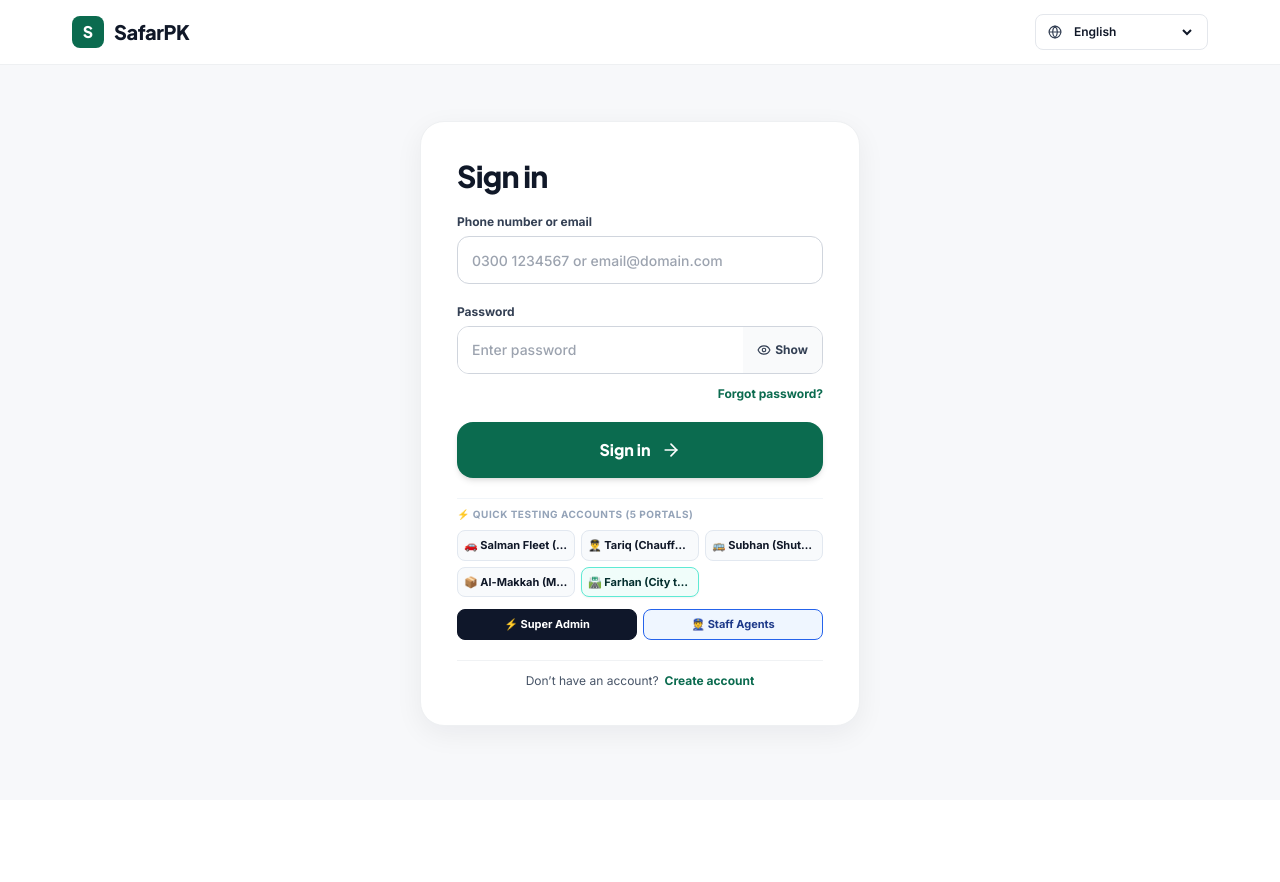
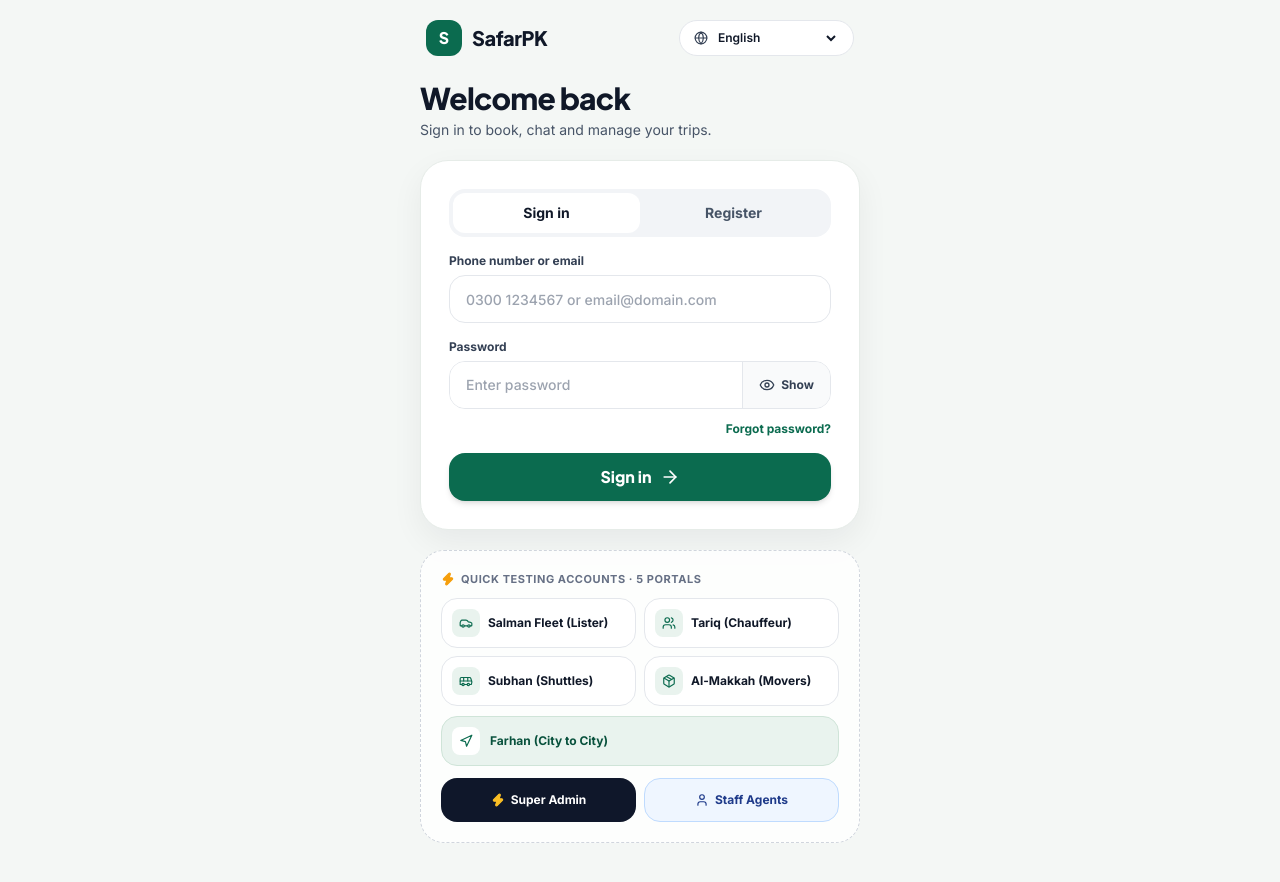
Before and after one commit to mshahiddeveloper/Vehicle-project-backup, a Next.js app in the folder frontend/: page /login in a window 1280 px wide. Before the commit the page ends 800 px from the top, so only its background shows below. Built offline with nearby package versions, Linux system fonts and the light colour scheme; no server answers; a web font is replaced by a local one.

Commit message:
style(login): update sign-in page to V2 layout while preserving all options

```diff
--- a/frontend/src/app/login/page.tsx
+++ b/frontend/src/app/login/page.tsx
@@ -3,7 +3,20 @@
 import React, { useState, Suspense } from 'react';
 import Link from 'next/link';
 import { useRouter, useSearchParams } from 'next/navigation';
-import { Globe, Lock, Eye, EyeOff, ArrowRight, ShieldCheck, UserCheck, AlertCircle } from 'lucide-react';
+import {
+  Globe,
+  Eye,
+  EyeOff,
+  ArrowRight,
+  AlertCircle,
+  Car,
+  Users,
+  Bus,
+  Package,
+  Navigation,
+  User,
+  Zap,
+} from 'lucide-react';
 import { authenticateUser, getUserDashboardPath, setActiveUser, RegisteredUser } from '@/data/userAuth';
 import { executePendingWishlistIfAny, syncWishlistFromServer } from '@/data/wishlist';
 import { MobilePullToRefresh } from '@/components/MobilePullToRefresh';
@@ -165,19 +178,19 @@ function LoginContent() {
   };
 
   return (
-    <div className="min-h-screen bg-[#F7F8FA] text-[#101828] font-sans flex flex-col">
-      {/* Brand Header */}
-      <header className="bg-white border-b border-[#EEF0F2]">
-        <div className="max-w-[1200px] mx-auto px-5 sm:px-8 py-3.5 flex items-center justify-between">
+    <div className="min-h-screen bg-[#F4F7F5] text-[#101828] font-sans flex flex-col">
+      {/* Top Bar */}
+      <header className="w-full">
+        <div className="max-w-[460px] mx-auto px-4 pt-5 pb-2 flex items-center justify-between">
           <Link href="/" className="flex items-center gap-2.5 text-[#101828]">
-            <span className="w-8 h-8 rounded-lg bg-[#0B6B4F] text-white flex items-center justify-center font-heading font-extrabold text-base">
+            <span className="w-9 h-9 rounded-xl bg-[#0B6B4F] text-white flex items-center justify-center font-heading font-extrabold text-base shadow-xs">
               S
             </span>
             <span className="font-heading font-extrabold text-xl tracking-tight">SafarPK</span>
           </Link>
 
-          {/* Language Selector */}
-          <label className="flex items-center gap-2 h-9 px-3 border border-[#E4E7EC] rounded-lg bg-white text-xs font-semibold cursor-pointer">
+          {/* Pill Language Selector */}
+          <label className="flex items-center gap-1.5 h-9 px-3.5 border border-[#E4E7EC] rounded-full bg-white text-xs font-semibold cursor-pointer shadow-2xs">
             <Globe className="w-3.5 h-3.5 text-[#344054]" />
             <select
               aria-label="Language"
@@ -196,24 +209,44 @@ function LoginContent() {
         <OfflineStatusBanner />
       </header>
 
-      {/* Main Content Card */}
-      <main className="flex-1 px-4 py-8 sm:py-14 flex flex-col items-center justify-start">
-        <form
-          onSubmit={handleSignIn}
-          className="w-full max-w-[440px] bg-white border border-[#EEF0F2] rounded-3xl p-6 sm:p-9 flex flex-col gap-5 shadow-[0_8px_28px_rgba(16,24,40,0.06)]"
-        >
-          <div className="flex justify-between items-baseline gap-3">
-            <h1 className="font-heading font-extrabold text-xl sm:text-2xl md:text-3xl tracking-tight">
-              {T.signIn.en}
+      {/* Main Content Container */}
+      <main className="flex-1 px-4 pt-4 pb-10 flex flex-col items-center justify-start gap-5">
+        {/* Welcome Heading */}
+        <div className="w-full max-w-[440px] space-y-1">
+          <div className="flex items-baseline justify-between gap-2">
+            <h1 className="font-heading font-extrabold text-2xl sm:text-3xl tracking-tight text-[#101828]">
+              Welcome back
             </h1>
             {lang !== 'en' && (
               <span
                 dir={lang === 'ur' || lang === 'ar' ? 'rtl' : 'ltr'}
-                className="text-lg font-bold text-[#0B6B4F]"
+                className="text-base font-bold text-[#0B6B4F]"
               >
                 {T.signIn[lang]}
               </span>
             )}
+          </div>
+          <p className="text-sm text-[#475467]">
+            Sign in to book, chat and manage your trips.
+          </p>
+        </div>
+
+        {/* Sign-In Card */}
+        <form
+          onSubmit={handleSignIn}
+          className="w-full max-w-[440px] bg-white border border-[#E6ECE8] rounded-[28px] p-5 sm:p-7 flex flex-col gap-4 shadow-[0_12px_32px_rgba(16,24,40,0.06)]"
+        >
+          {/* Segmented Tab Switcher: Sign in | Register */}
+          <div className="grid grid-cols-2 p-1 rounded-2xl bg-[#F2F4F7] text-sm font-bold">
+            <span className="py-2.5 rounded-xl bg-white text-[#101828] text-center shadow-2xs">
+              Sign in
+            </span>
+            <Link
+              href={returnUrl ? `/register?returnUrl=${encodeURIComponent(returnUrl)}` : '/register'}
+              className="py-2.5 rounded-xl text-[#475467] hover:text-[#101828] text-center transition"
+            >
+              Register
+            </Link>
           </div>
 
           {error && (
@@ -236,7 +269,7 @@ function LoginContent() {
               placeholder="0300 1234567 or email@domain.com"
               value={identifier}
               onChange={(e) => setIdentifier(e.target.value)}
-              className="h-12 border border-[#D0D5DD] rounded-xl px-3.5 text-sm font-medium outline-none focus:border-[#0B6B4F] focus:ring-2 focus:ring-[#0B6B4F]/20"
+              className="h-12 border border-[#E4E7EC] rounded-2xl px-4 text-sm font-medium outline-none focus:border-[#0B6B4F] focus:ring-2 focus:ring-[#0B6B4F]/15 transition"
             />
           </label>
 
@@ -246,7 +279,7 @@ function LoginContent() {
               <span>{T.password.en}</span>
               {lang !== 'en' && <span className="font-normal text-slate-500">{T.password[lang]}</span>}
             </div>
-            <div className="flex h-12 border border-[#D0D5DD] rounded-xl overflow-hidden focus-within:border-[#0B6B4F] focus-within:ring-2 focus-within:ring-[#0B6B4F]/20">
+            <div className="flex h-12 border border-[#E4E7EC] rounded-2xl overflow-hidden focus-within:border-[#0B6B4F] focus-within:ring-2 focus-within:ring-[#0B6B4F]/15 transition">
               <input
                 type={showPassword ? 'text' : 'password'}
                 autoComplete="current-password"
@@ -254,21 +287,21 @@ function LoginContent() {
                 placeholder="Enter password"
                 value={password}
                 onChange={(e) => setPassword(e.target.value)}
-                className="flex-1 min-w-0 border-0 px-3.5 text-sm font-medium outline-none"
+                className="flex-1 min-w-0 border-0 px-4 text-sm font-medium outline-none"
               />
               <button
                 type="button"
                 onClick={() => setShowPassword(!showPassword)}
-                className="border-0 bg-[#F9FAFB] px-3.5 text-xs font-bold text-[#344054] hover:bg-slate-100 cursor-pointer flex items-center gap-1"
+                className="border-l border-[#E4E7EC] bg-[#F9FAFB] px-4 text-xs font-bold text-[#344054] hover:bg-slate-100 cursor-pointer flex items-center gap-1.5 shrink-0"
               >
-                {showPassword ? <EyeOff className="w-3.5 h-3.5" /> : <Eye className="w-3.5 h-3.5" />}
+                {showPassword ? <EyeOff className="w-4 h-4" /> : <Eye className="w-4 h-4" />}
                 <span>{showPassword ? 'Hide' : 'Show'}</span>
               </button>
             </div>
           </label>
 
           {/* Forgot Password */}
-          <div className="flex justify-end -mt-2">
+          <div className="flex justify-end -mt-1">
             <Link
               href="/report?issue=password_recovery"
               className="text-xs font-bold text-[#0B6B4F] hover:underline"
@@ -281,83 +314,97 @@ function LoginContent() {
           <button
             type="submit"
             disabled={loading}
-            className="w-full h-12 sm:h-14 px-6 rounded-xl sm:rounded-2xl bg-[#0B6B4F] hover:bg-[#08513C] text-white font-heading font-black text-sm sm:text-base flex items-center justify-center gap-2.5 transition-all shadow-md hover:shadow-lg cursor-pointer active:scale-[0.99]"
+            className="w-full h-12 sm:h-13 px-6 rounded-2xl bg-[#0B6B4F] hover:bg-[#08513C] disabled:opacity-70 text-white font-heading font-extrabold text-sm sm:text-base flex items-center justify-center gap-2 transition-all shadow-md hover:shadow-lg cursor-pointer active:scale-[0.99]"
           >
-            <span>{T.signIn.en}</span>
-            {lang !== 'en' && <span className="font-normal opacity-90">· {T.signIn[lang]}</span>}
+            <span>{loading ? 'Signing in...' : T.signIn.en}</span>
+            {lang !== 'en' && !loading && <span className="font-normal opacity-90">· {T.signIn[lang]}</span>}
             <ArrowRight className="w-4 h-4 sm:w-5 sm:h-5" />
           </button>
+        </form>
 
-          {/* Quick Demo Role Switcher */}
-          <div className="pt-2 border-t border-slate-100 space-y-2">
-            <span className="text-[10px] font-bold tracking-wider text-slate-400 uppercase block">
-              ⚡ Quick Testing Accounts (5 Portals)
-            </span>
-            <div className="grid grid-cols-2 sm:grid-cols-3 gap-1.5 text-[11px] font-bold">
+        {/* Separate Quick Testing Accounts Card (All 5 Portals + Super Admin + Staff Agents preserved) */}
+        <section className="w-full max-w-[440px] rounded-[24px] border border-dashed border-[#D0D5DD] bg-white/80 p-4 sm:p-5 space-y-2.5">
+          <div className="flex items-center gap-1.5 text-[11px] font-extrabold tracking-wider text-[#667085] uppercase">
+            <Zap className="w-3.5 h-3.5 text-amber-500 fill-amber-500 shrink-0" />
+            <span>Quick Testing Accounts · 5 Portals</span>
+          </div>
+
+          <div className="grid grid-cols-2 gap-2 text-xs font-bold text-[#101828]">
             <button
               type="button"
               onClick={() => quickSwitch('salman@salmanrentals.pk')}
-                className="p-1.5 rounded-lg border border-slate-200 bg-slate-50 hover:bg-emerald-50 hover:border-emerald-300 text-left cursor-pointer transition truncate"
+              className="flex items-center gap-2 p-2.5 rounded-2xl border border-[#E4E7EC] bg-white hover:border-[#0B6B4F] hover:bg-[#F6FBF8] text-left cursor-pointer transition min-w-0"
             >
-                🚗 Salman Fleet (Lister)
+              <span className="w-7 h-7 rounded-lg bg-[#E9F3EE] text-[#0B6B4F] flex items-center justify-center shrink-0">
+                <Car className="w-3.5 h-3.5" />
+              </span>
+              <span className="truncate">Salman Fleet (Lister)</span>
             </button>
+
             <button
               type="button"
               onClick={() => quickSwitch('tariq.driver@safarpk.com')}
-                className="p-1.5 rounded-lg border border-slate-200 bg-slate-50 hover:bg-sky-50 hover:border-sky-300 text-left cursor-pointer transition truncate"
+              className="flex items-center gap-2 p-2.5 rounded-2xl border border-[#E4E7EC] bg-white hover:border-[#0B6B4F] hover:bg-[#F6FBF8] text-left cursor-pointer transition min-w-0"
             >
-                👨‍✈️ Tariq (Chauffeur)
+              <span className="w-7 h-7 rounded-lg bg-[#E9F3EE] text-[#0B6B4F] flex items-center justify-center shrink-0">
+                <Users className="w-3.5 h-3.5" />
+              </span>
+              <span className="truncate">Tariq (Chauffeur)</span>
             </button>
+
             <button
               type="button"
               onClick={() => quickSwitch('subhan.shuttles@safarpk.com')}
-                className="p-1.5 rounded-lg border border-slate-200 bg-slate-50 hover:bg-amber-50 hover:border-amber-300 text-left cursor-pointer transition truncate"
+              className="flex items-center gap-2 p-2.5 rounded-2xl border border-[#E4E7EC] bg-white hover:border-[#0B6B4F] hover:bg-[#F6FBF8] text-left cursor-pointer transition min-w-0"
             >
-                🚌 Subhan (Shuttles)
+              <span className="w-7 h-7 rounded-lg bg-[#E9F3EE] text-[#0B6B4F] flex items-center justify-center shrink-0">
+                <Bus className="w-3.5 h-3.5" />
+              </span>
+              <span className="truncate">Subhan (Shuttles)</span>
             </button>
+
             <button
               type="button"
               onClick={() => quickSwitch('almakkah.cargo@safarpk.com')}
-                className="p-1.5 rounded-lg border border-slate-200 bg-slate-50 hover:bg-indigo-50 hover:border-indigo-300 text-left cursor-pointer transition truncate"
+              className="flex items-center gap-2 p-2.5 rounded-2xl border border-[#E4E7EC] bg-white hover:border-[#0B6B4F] hover:bg-[#F6FBF8] text-left cursor-pointer transition min-w-0"
             >
-                📦 Al-Makkah (Movers)
+              <span className="w-7 h-7 rounded-lg bg-[#E9F3EE] text-[#0B6B4F] flex items-center justify-center shrink-0">
+                <Package className="w-3.5 h-3.5" />
+              </span>
+              <span className="truncate">Al-Makkah (Movers)</span>
             </button>
+          </div>
+
           <button
             type="button"
             onClick={() => quickSwitch('farhan.intercity@safarpk.com')}
-                className="p-1.5 rounded-lg border border-teal-300 bg-teal-50 hover:bg-teal-100 text-teal-950 text-left cursor-pointer transition truncate col-span-2 sm:col-span-1 shadow-sm"
+            className="w-full flex items-center gap-2.5 p-2.5 rounded-2xl border border-[#CFE4D8] bg-[#E9F3EE] hover:bg-[#DCECE3] text-[#08513C] text-xs font-bold text-left cursor-pointer transition"
           >
-                🛣️ Farhan (City to City)
+            <span className="w-7 h-7 rounded-lg bg-white text-[#0B6B4F] flex items-center justify-center shrink-0 shadow-2xs">
+              <Navigation className="w-3.5 h-3.5" />
+            </span>
+            <span>Farhan (City to City)</span>
           </button>
-            </div>
-            <div className="grid grid-cols-2 gap-1.5 text-[11px] font-bold pt-1">
+
+          <div className="grid grid-cols-2 gap-2 text-xs font-bold pt-0.5">
             <button
               type="button"
               onClick={() => quickSwitch('admin@safarpk.com')}
-                className="p-1.5 rounded-lg border border-slate-900 bg-slate-900 text-white hover:bg-slate-800 text-center transition cursor-pointer"
+              className="h-11 rounded-2xl bg-[#0F172A] hover:bg-slate-800 text-white flex items-center justify-center gap-1.5 transition cursor-pointer shadow-xs"
             >
-                ⚡ Super Admin
+              <Zap className="w-3.5 h-3.5 text-amber-400 fill-amber-400" />
+              <span>Super Admin</span>
             </button>
+
             <Link
               href="/admin/agents"
-                className="p-1.5 rounded-lg border border-blue-600 bg-blue-50 text-blue-900 hover:bg-blue-100 text-center transition"
+              className="h-11 rounded-2xl border border-[#BFDBFE] bg-[#EFF6FF] hover:bg-blue-100 text-[#1E3A8A] flex items-center justify-center gap-1.5 transition"
             >
-                👮 Staff Agents
+              <User className="w-3.5 h-3.5" />
+              <span>Staff Agents</span>
             </Link>
           </div>
-          </div>
-
-          {/* Switch to Register */}
-          <div className="pt-3 border-t border-[#F0F2F4] text-center text-xs text-[#475467] flex items-center justify-center gap-1.5">
-            <span>{T.noAcc.en}</span>
-            <Link
-              href={returnUrl ? `/register?returnUrl=${encodeURIComponent(returnUrl)}` : '/register'}
-              className="font-extrabold text-[#0B6B4F] hover:underline"
-            >
-              {T.create.en}
-            </Link>
-          </div>
-        </form>
+        </section>
       </main>
     </div>
   );
```
Lines whose indentation alone changed are shown as unchanged.
